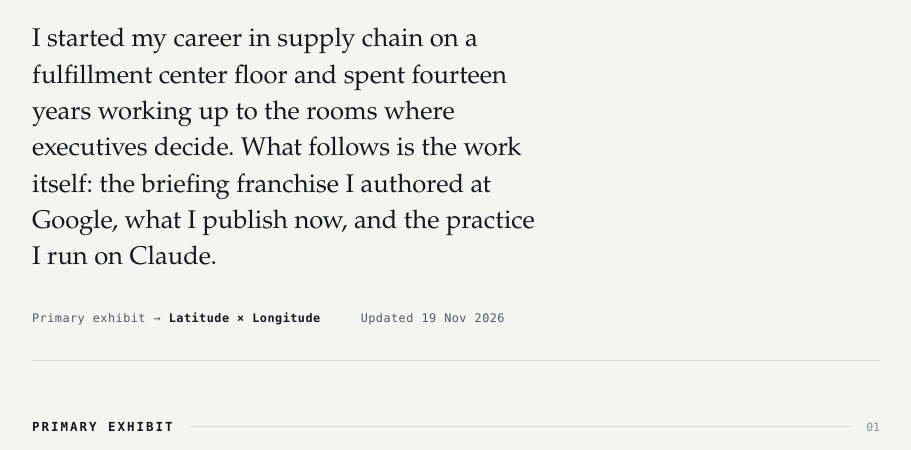
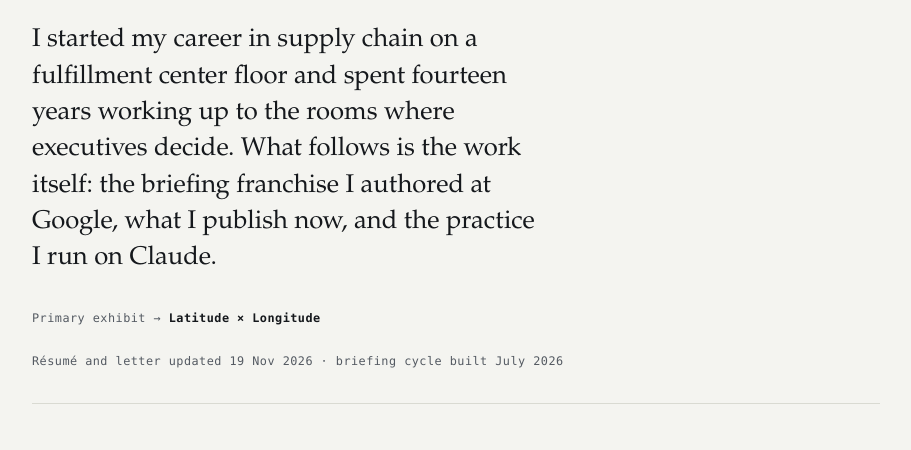
Before and after one commit to evmonaha880/evmonaha880.github.io, a plain HTML site: page index.html in a window 1280 px wide. Shown: the part 284-734 px from the top of the page, without its empty margins (184-1095 px from the left). Drawn offline with Linux system fonts and the light colour scheme.

Commit message:
Gate fixes: mdash entities, team name, dead link, honest date stamp
Co-Authored-By: Claude Sonnet 5.5 <noreply@anthropic.com>
Claude-Session: https://claude.ai/code/session_01DLYz56j9ANYBhew9ksFeBq

```diff
--- a/index.html
+++ b/index.html
@@ -36,7 +36,7 @@
 
     <div class="manifest-meta reveal">
       <span>Primary exhibit → <b>Latitude × Longitude</b></span>
-      <span>Updated 19 Nov 2026</span>
+      <span>Résumé and letter updated 19 Nov 2026 · briefing cycle built July 2026</span>
     </div>
   </header>
 
```
